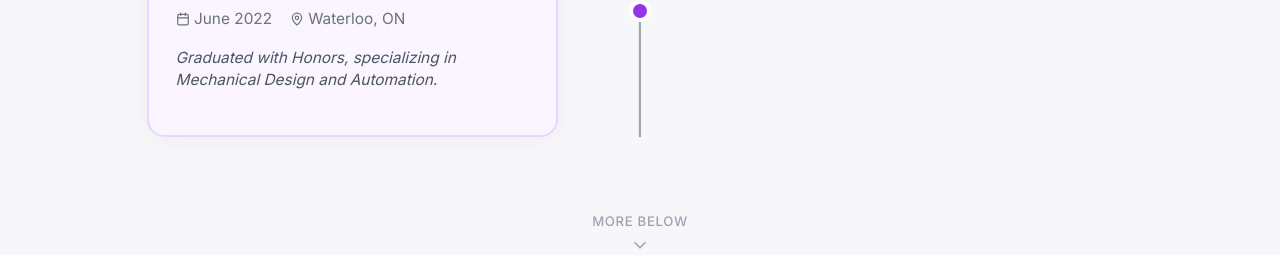
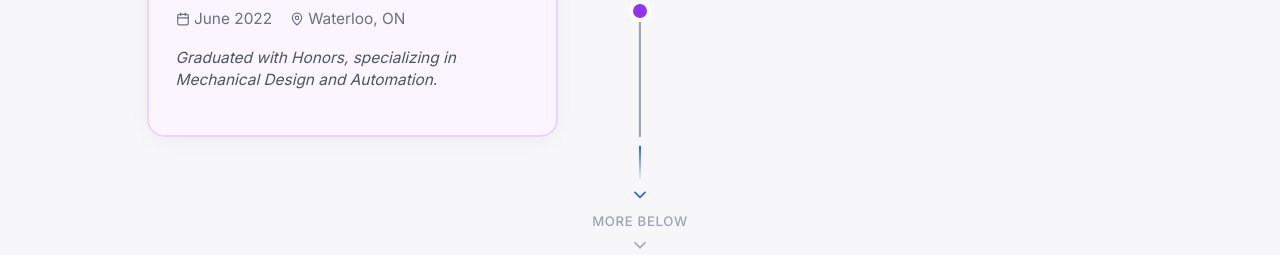
Before and after one commit to jackychen-dev/portfolio, a Next.js app: page / in a window 1280 px wide. Shown: the part 2720-2975 px from the top of the page. Built offline with nearby package versions, Linux system fonts and the light colour scheme.

Commit message:
Add scroll arrow to center timeline encouraging downward scrolling

```diff
--- a/components/Experience.tsx
+++ b/components/Experience.tsx
@@ -114,6 +114,31 @@ export default function Experience() {
               style={{ height: progressHeight }}
             />
           </div>
+
+          {/* Scroll Arrow on Timeline */}
+          <motion.div
+            initial={{ opacity: 0 }}
+            whileInView={{ opacity: 1 }}
+            viewport={{ once: true }}
+            transition={{ delay: 0.8 }}
+            className="hidden md:flex absolute left-1/2 -translate-x-1/2 bottom-[-60px] flex-col items-center gap-2 z-10"
+          >
+            <motion.div
+              animate={{ y: [0, 8, 0] }}
+              transition={{
+                duration: 1.5,
+                repeat: Infinity,
+                ease: "easeInOut"
+              }}
+              className="flex flex-col items-center gap-1"
+            >
+              <div className="w-0.5 h-8 bg-gradient-to-b from-blue-600 to-transparent"></div>
+              <ChevronDown
+                size={20}
+                className="text-blue-600 dark:text-blue-400"
+              />
+            </motion.div>
+          </motion.div>
           {experiences.map((exp, index) => {
             const isTPM = exp.type === 'TPM';
             const isEducation = exp.type === 'Education';
```
